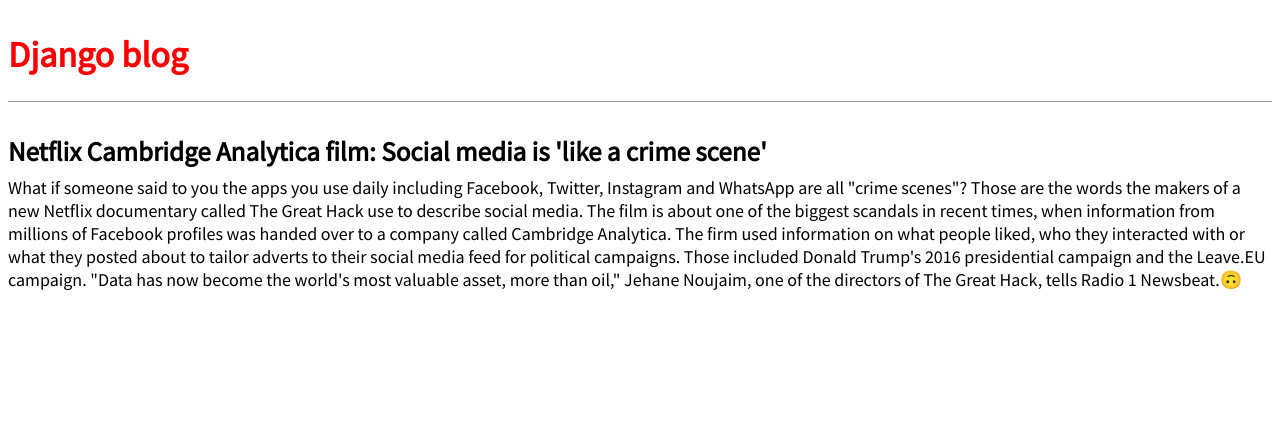
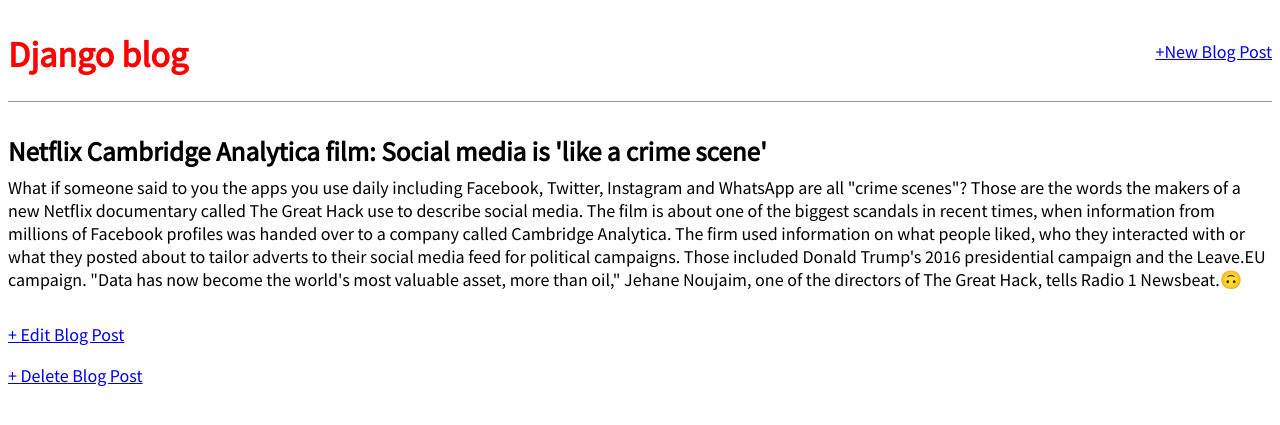
Before and after one commit to thehyyu/blog_app_beginner, a Django app: page /post/1/ in a window 1280 px wide. Shown: the top 425 px of the page. Run offline with Django 3.2, Linux system fonts and the light colour scheme; data comes from the database, SQL or seed files in the repository; both versions use the stored data as it was after the commit.

Commit message:
second commit

```diff
--- a/blog/models.py
+++ b/blog/models.py
@@ -1,4 +1,5 @@
 from django.db import models
+from django.urls import reverse
 
 class Post(models.Model):
     title = models.CharField(max_length=200)
@@ -14,3 +15,6 @@
 
     def __str__(self):
         return self.title
+
+    def get_absolute_url(self):
+        return reverse('post_detail', args=[str(self.id)])
--- a/blog/urls.py
+++ b/blog/urls.py
@@ -1,8 +1,11 @@
 from django.urls import path
 
-from .views import BlogListView, BlogDetailView
+from .views import BlogListView, BlogDetailView, BlogCreateView, BlogUpdateView, BlogDeleteView
 
 urlpatterns = [
+    path('post/<int:pk>/delete/', BlogDeleteView.as_view(), name='post_delete'),
+    path('post/<int:pk>/edit/', BlogUpdateView.as_view(), name='post_edit'),
+    path('post/new/', BlogCreateView.as_view(), name='post_new'),
     path('post/<int:pk>/', BlogDetailView.as_view(), name='post_detail'),
     path('', BlogListView.as_view(), name='home')
 ]
--- a/blog/views.py
+++ b/blog/views.py
@@ -1,5 +1,7 @@
 from django.shortcuts import render
 from django.views.generic import ListView, DetailView
+from django.views.generic.edit import CreateView, UpdateView, DeleteView
+from django.urls import reverse_lazy
 
 from .models import Post
 
@@ -11,4 +13,18 @@
 class BlogDetailView(DetailView):
     model = Post
     template_name = 'post_detail.html'
-    context_object_name = 'Blog_Detail'
+
+class BlogCreateView(CreateView):
+    model = Post
+    template_name = 'post_new.html'
+    fields = ['title', 'author', 'body']
+
+class BlogUpdateView(UpdateView):
+    model = Post
+    template_name = 'post_edit.html'
+    fields = ['title', 'body']
+
+class BlogDeleteView(DeleteView):
+    model = Post
+    template_name = 'post_delete.html'
+    success_url = reverse_lazy('home')
--- a/static/css/base.css
+++ b/static/css/base.css
@@ -1,7 +1,3 @@
-header h1 a {
-  color: red;
-}
-
 body {
   font-family: 'Source Sans Pro', sans-serif;
   font-size: 18px;
--- a/templates/base.html
+++ b/templates/base.html
@@ -7,10 +7,15 @@
     <link href="{% static 'css/base.css' %}" rel="stylesheet">
   </head>
   <body>
-    <header>
-      <h1><a href="{% url 'home' %}">Django blog</a></h1>
-    </header>
     <div>
+      <header>
+        <div class="nav-left">
+          <h1><a href="{% url 'home' %}">Django blog</a></h1>
+        </div>
+        <div class="nav-right">
+          <a href="{% url 'post_new' %}">+New Blog Post</a>
+        </div>
+      </header>
       {% block content %}
       {% endblock content %}
     </div>
--- a/templates/home.html
+++ b/templates/home.html
@@ -4,7 +4,7 @@
   {% for post in Blog_List %}
     <div class="post-entry">
       <h2><a href="{% url 'post_detail' post.pk %}">{{ post.title }}</a></h2>
-      <p>{{ post.body }}</p>
+          <p>{{ post.body }}</p>
     </div>
   {% endfor %}
 {% endblock content %}
--- a/templates/post_detail.html
+++ b/templates/post_detail.html
@@ -2,8 +2,10 @@
 
 {% block content %}
   <div class="post-entry">
-    <h2>{{ Blog_Detail.title }}</h2>
-    <p>{{ Blog_Detail.body }}</p>
+    <h2>{{ post.title }}</h2>
+    <p>{{ post.body }}</p>
   </div>
 
+  <p><a href="{% url 'post_edit' post.pk %}">+ Edit Blog Post</a></p>
+  <p><a href="{% url 'post_delete' post.pk %}">+ Delete Blog Post</a></p>
 {% endblock content %}
```
Also changed, not shown: blog/tests.py (+24 -0 lines), templates/post_delete.html (added, +9 -0 lines), templates/post_edit.html (added, +9 -0 lines), templates/post_new.html (added, +9 -0 lines), db.sqlite3, 2 other files.
